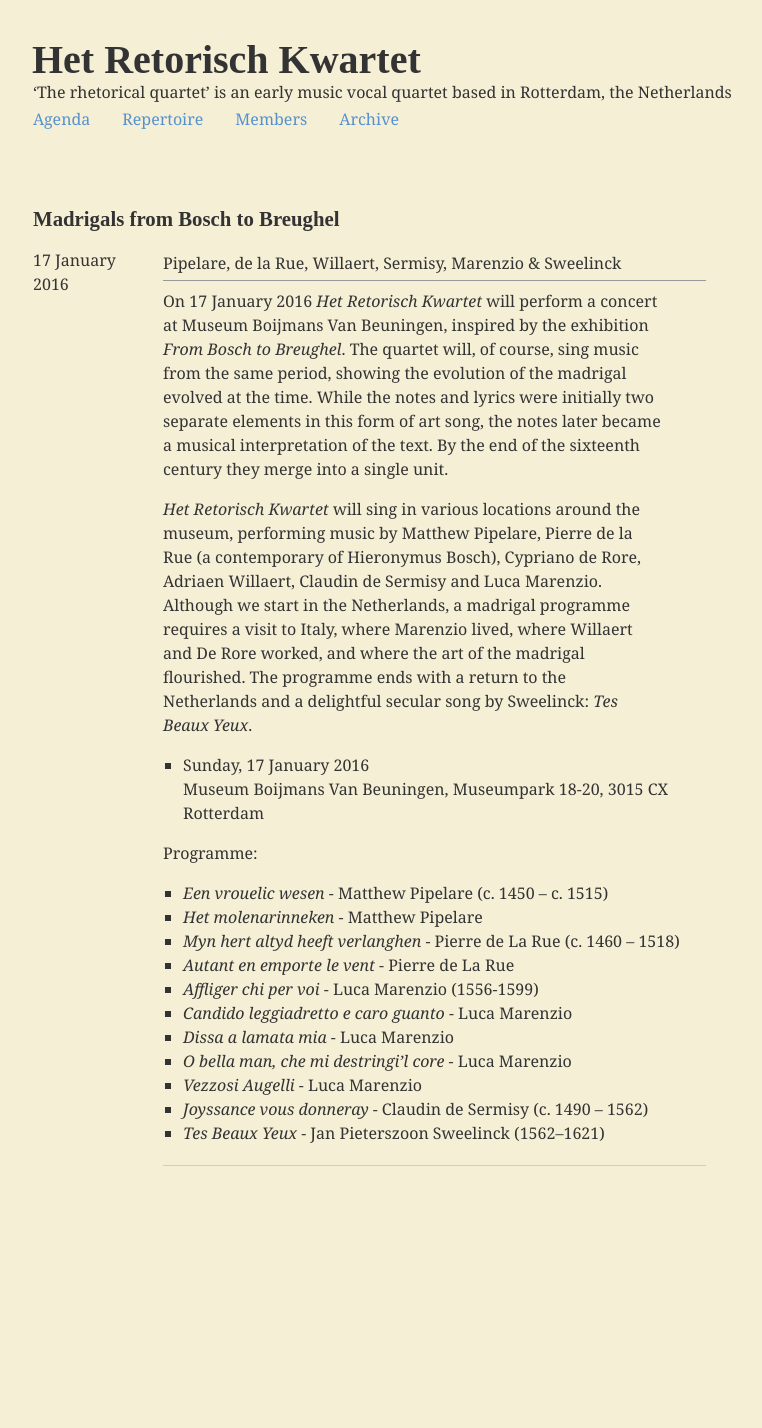
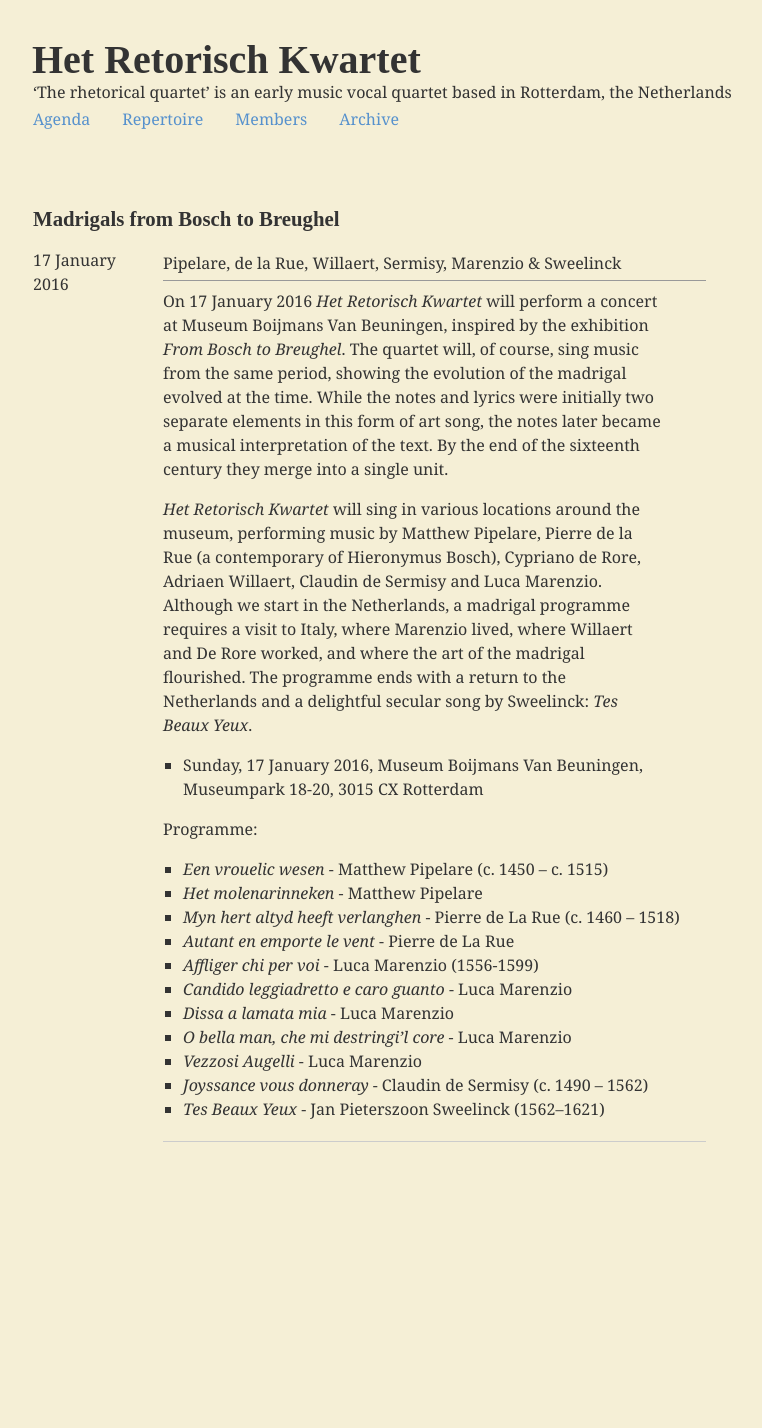
Before and after one commit to retorisch/retorisch.github.io, a Jekyll site: the page built from _posts/2016-01-17-concert.md, in a window 1280 px wide. Shown: the whole page, without its empty margins (15-777 px from the left). Built offline with Jekyll 4.4.1, drawn with Linux system fonts in a browser that asks for light colours; some web fonts are replaced; after the commit the page ends 1404 px from its top, so only the background shows below that.

Commit message:
cosmetic changes

```diff
--- a/_posts/2016-01-17-concert.md
+++ b/_posts/2016-01-17-concert.md
@@ -10,8 +10,7 @@ On 17 January 2016 _Het Retorisch Kwartet_ will perform a concert at Museum Boij
 
 _Het Retorisch Kwartet_ will sing in various locations around the museum, performing music by Matthew Pipelare, Pierre de la Rue (a contemporary of Hieronymus Bosch), Cypriano de Rore, Adriaen Willaert, Claudin de Sermisy and Luca Marenzio. Although we start in the Netherlands, a madrigal programme requires a visit to Italy, where Marenzio lived, where Willaert and De Rore worked, and where the art of the madrigal flourished. The programme ends with a return to the Netherlands and a delightful secular song by Sweelinck: _Tes Beaux Yeux_.
 
-* Sunday, 17 January 2016
-Museum Boijmans Van Beuningen, Museumpark 18-20, 3015 CX Rotterdam
+* Sunday, 17 January 2016, Museum Boijmans Van Beuningen, Museumpark 18-20, 3015 CX Rotterdam
 
 Programme:
 
```
